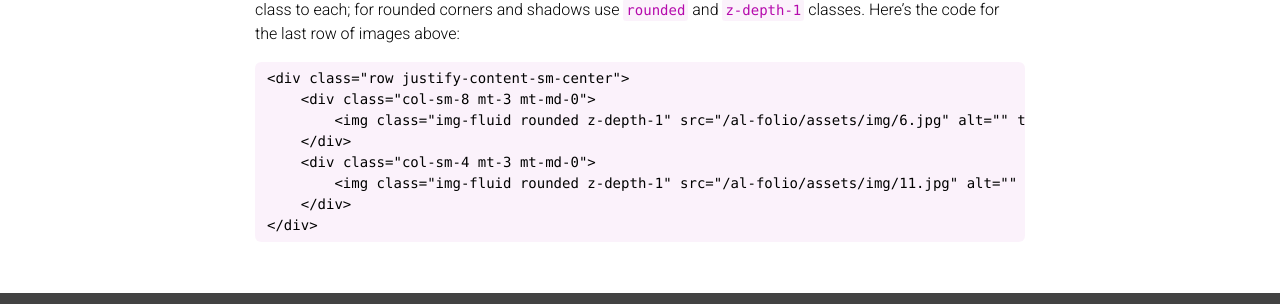
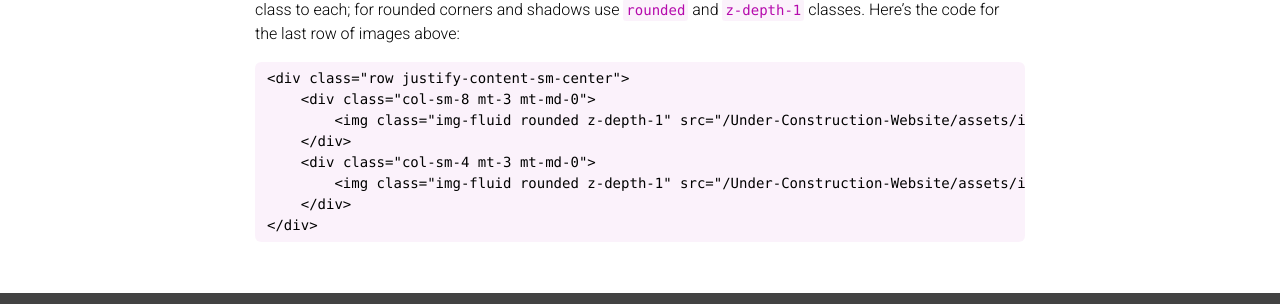
Before and after one commit to alitk/Under-Construction-Website, a Jekyll site: the page built from _projects/6_project.markdown, in a window 1280 px wide and 900 px high, scrolled down 1037 px. Shown: the part 572-876 px from the top of the window. Built offline with Jekyll 4.4.1, drawn with Linux system fonts in a browser that asks for light colours; nearby versions of some CDN libraries; a style sheet for code colours, icons or effects is not loaded.

Commit message:
corrected config yml

```diff
--- a/_config.yml
+++ b/_config.yml
@@ -16,7 +16,7 @@
 
 icon: 🔥 # the emoji used as the favicon
 url:  # the base hostname & protocol for your site
-baseurl: /al-folio # the subpath of your site, e.g. /blog/
+baseurl: /Under-Construction-Website # the subpath of your site, e.g. /blog/
 last_updated: false # set to true if you want to display last updated in the footer
 impressum_path:  # set to path to include impressum link in the footer, use the same path as permalink in a page, helps to conform with EU GDPR
 
```
